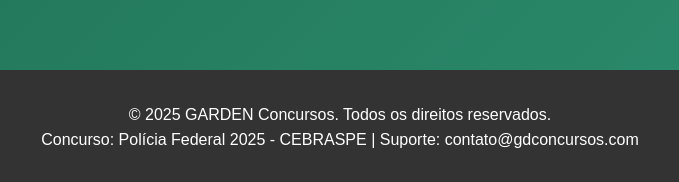
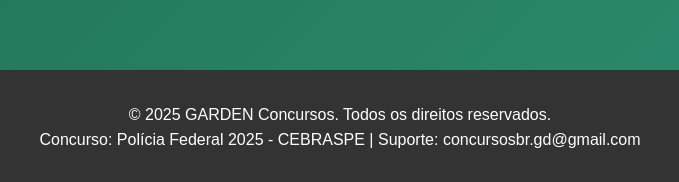
Before and after one commit to gardenuser1/gardenuser.github.io, a plain HTML site: page index.html in a window 1280 px wide. Shown: the part 5413-5595 px from the top of the page, 300-979 px from the left. Drawn offline with Linux system fonts and the light colour scheme.

Commit message:
Add files via upload

```diff
--- a/index.html
+++ b/index.html
@@ -28,6 +28,7 @@
             margin: 0;
             padding: 0;
             width: 100%;
+            min-height: 100vh;
         }
 
         /* Header */
@@ -527,6 +528,9 @@
             color: white;
             padding: 2rem;
             text-align: center;
+            position: relative;
+            z-index: 10;
+            margin-top: 0;
         }
 
         /* Animations */
@@ -1060,11 +1064,11 @@
     <!-- Footer -->
     <footer class="footer">
         <p>&copy; 2025 GARDEN Concursos. Todos os direitos reservados.</p>
-        <p>Concurso: Polícia Federal 2025 - CEBRASPE | Suporte: contato@gdconcursos.com</p>
+        <p>Concurso: Polícia Federal 2025 - CEBRASPE | Suporte: concursosbr.gd@gmail.com</p>
     </footer>
 
     <!-- WhatsApp Float Button -->
-    <a href="https://wa.me/5511999999999?text=Olá! Quero saber mais sobre o material para Agente da Polícia Federal!" class="whatsapp-float" target="_blank">
+    <a href="https://wa.me/5522920050871?text=Olá! Quero saber mais sobre o material para Agente da Polícia Federal!" class="whatsapp-float" target="_blank">
         📱
     </a>
 
```
